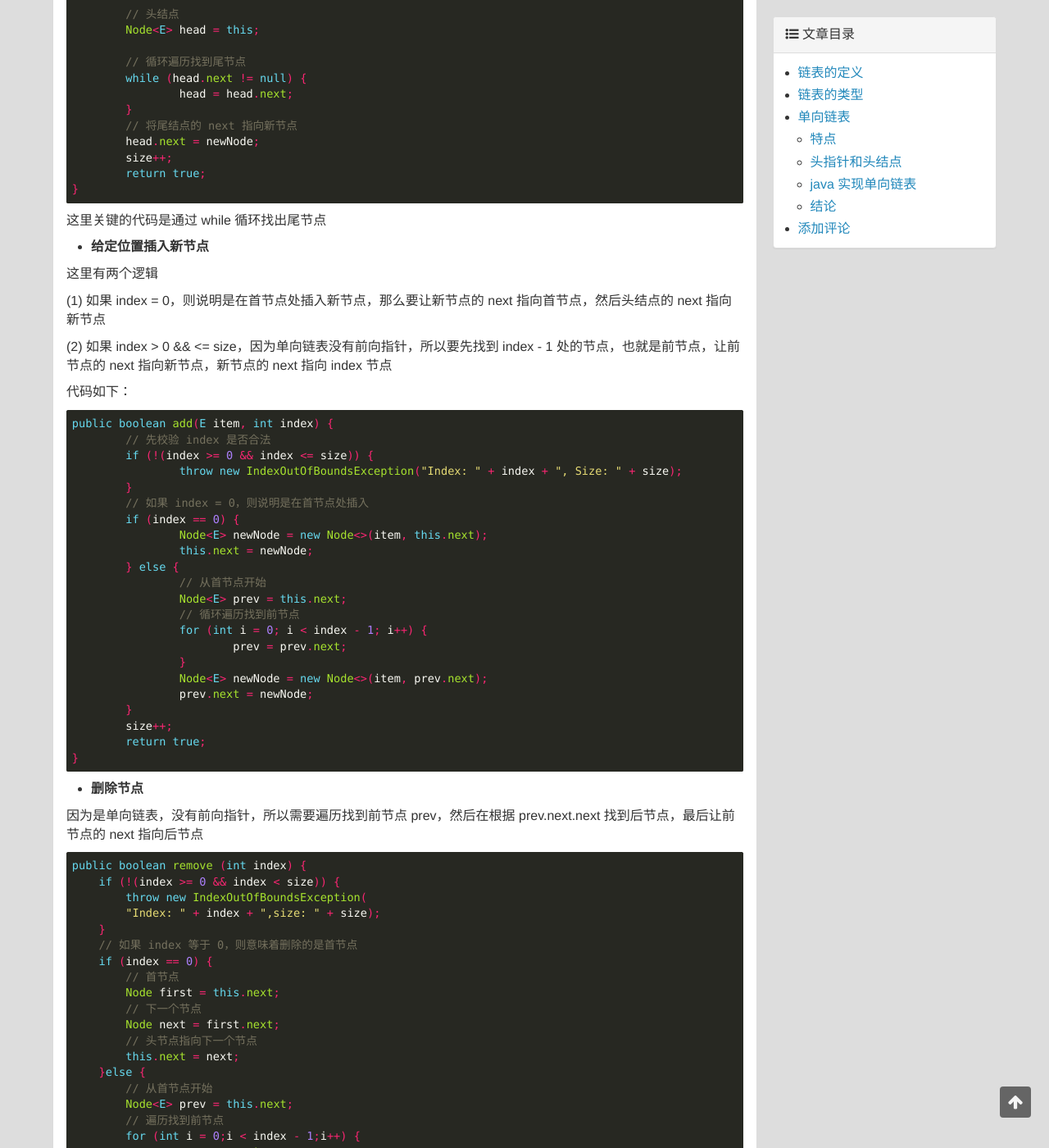
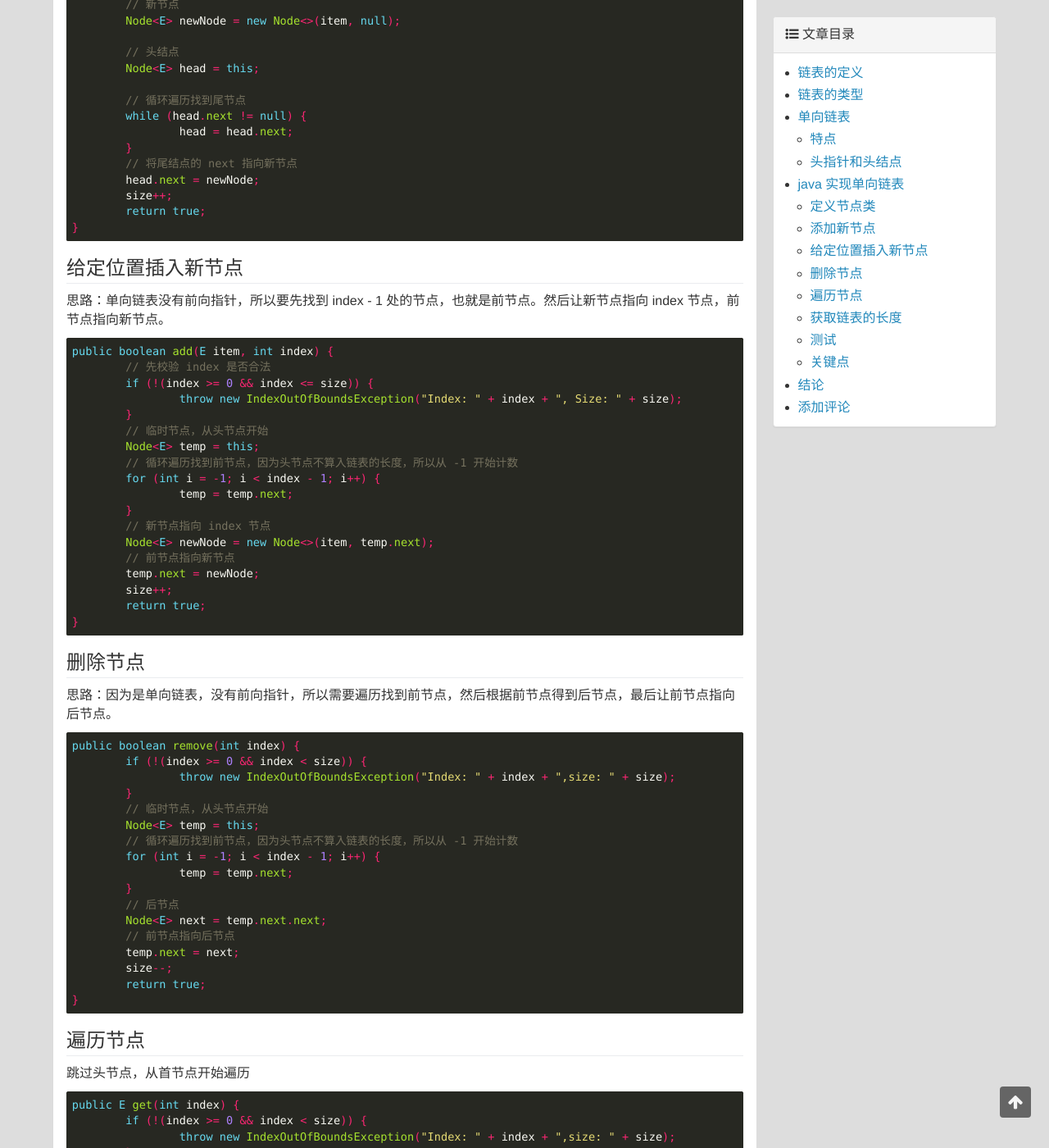
Before and after one commit to miansen/miansen.github.io, a Jekyll site: the page built from _posts/2019-07-08-1.md, in a window 1280 px wide and 1400 px high, scrolled down 2907 px. Shown: the whole window at 82% size. Built offline with Jekyll 4.4.1, drawn with Linux system fonts in a browser that asks for light colours; comment, search, counter and statistics services are not loaded; some of the changed text lies outside the part shown.

Commit message:
update 2019-07-08

````diff
--- a/_posts/2019-07-08-1.md
+++ b/_posts/2019-07-08-1.md
@@ -127,13 +127,13 @@ head -> [null|next] -×-> [data|next] -> [data|next] -> [data|next] -> [data|nul
 
 无头节点的结构则相反，遍历的时候直接从 0 开始遍历就可以了，但是要在首节点处插入新节点就有点麻烦。
 
-### java 实现单向链表
+## java 实现单向链表
 
 我们要实现两种单向链表，分别是有头结点的无头节点的。
 
 先看一下有头结点的实现方式
 
-- **定义节点类**
+### 定义节点类
 
 节点类有三个字段和两个构造方法
 
@@ -153,16 +153,16 @@ public class Node<E> {
 
 	}
 
-	public Node(E item, Node<E> next) {
+	private Node(E item, Node<E> next) {
 		this.item = item;
 		this.next = next;
 	}
 }
 ```
 
-- **添加新节点**
+### 添加新节点
 
-每次添加新节点时，都是在尾部添加，所以得先找出尾结点
+思路：每次添加新节点时，都是在尾部添加，所以得先找出尾结点。
 
 ```java
 public boolean add(E item) {
@@ -183,17 +183,9 @@ public boolean add(E item) {
 }
 ```
 
-这里关键的代码是通过 while 循环找出尾节点
+### 给定位置插入新节点
 
-- **给定位置插入新节点**
-
-这里有两个逻辑
-
-(1) 如果 index = 0，则说明是在首节点处插入新节点，那么要让新节点的 next 指向首节点，然后头结点的 next 指向新节点
-
-(2) 如果 index > 0 && <= size，因为单向链表没有前向指针，所以要先找到 index - 1 处的节点，也就是前节点，让前节点的 next 指向新节点，新节点的 next 指向 index 节点
-
-代码如下：
+思路：单向链表没有前向指针，所以要先找到 index - 1 处的节点，也就是前节点。然后让新节点指向 index 节点，前节点指向新节点。
 
 ```java
 public boolean add(E item, int index) {
@@ -201,79 +193,65 @@ public boolean add(E item, int index) {
 	if (!(index >= 0 && index <= size)) {
 		throw new IndexOutOfBoundsException("Index: " + index + ", Size: " + size);
 	}
-	// 如果 index = 0，则说明是在首节点处插入
-	if (index == 0) {
-		Node<E> newNode = new Node<>(item, this.next);
-		this.next = newNode;
-	} else {
-		// 从首节点开始
-		Node<E> prev = this.next;
-		// 循环遍历找到前节点
-		for (int i = 0; i < index - 1; i++) {
-			prev = prev.next;
-		}
-		Node<E> newNode = new Node<>(item, prev.next);
-		prev.next = newNode;
+	// 临时节点，从头节点开始
+	Node<E> temp = this;
+	// 循环遍历找到前节点，因为头节点不算入链表的长度，所以从 -1 开始计数
+	for (int i = -1; i < index - 1; i++) {
+		temp = temp.next;
 	}
+	// 新节点指向 index 节点
+	Node<E> newNode = new Node<>(item, temp.next);
+	// 前节点指向新节点
+	temp.next = newNode;
 	size++;
 	return true;
 }
 ```
 
-- **删除节点**
+### 删除节点
 
-因为是单向链表，没有前向指针，所以需要遍历找到前节点 prev，然后在根据 prev.next.next 找到后节点，最后让前节点的 next 指向后节点
+思路：因为是单向链表，没有前向指针，所以需要遍历找到前节点，然后根据前节点得到后节点，最后让前节点指向后节点。
 
 ```java
-public boolean remove (int index) {
-    if (!(index >= 0 && index < size)) {
-        throw new IndexOutOfBoundsException(
-        "Index: " + index + ",size: " + size);
-    }
-    // 如果 index 等于 0，则意味着删除的是首节点
-    if (index == 0) {
-        // 首节点
-        Node first = this.next;
-        // 下一个节点
-        Node next = first.next;
-        // 头节点指向下一个节点
-        this.next = next;
-    }else {
-        // 从首节点开始
-        Node<E> prev = this.next;
-        // 遍历找到前节点
-        for (int i = 0;i < index - 1;i++) {
-            prev = prev.next;
-        }
-        // 后节点
-        Node next = prev.next.next;
-        // 前节点指向后节点
-        prev.next = next;
-    }
-    size--;
-    return true;
+public boolean remove(int index) {
+	if (!(index >= 0 && index < size)) {
+		throw new IndexOutOfBoundsException("Index: " + index + ",size: " + size);
+	}
+	// 临时节点，从头节点开始
+	Node<E> temp = this;
+	// 循环遍历找到前节点，因为头节点不算入链表的长度，所以从 -1 开始计数
+	for (int i = -1; i < index - 1; i++) {
+		temp = temp.next;
+	}
+	// 后节点
+	Node<E> next = temp.next.next;
+	// 前节点指向后节点
+	temp.next = next;
+	size--;
+	return true;
 }
 ```
 
-- **遍历节点**
+### 遍历节点
 
 跳过头节点，从首节点开始遍历
 
 ```java
 public E get(int index) {
-    if (!(index >= 0 && index < size)) {
-        throw new IndexOutOfBoundsException("Index: " + index + ",size: " + size);
-    }
-    // 临时节点，从首节点开始
-    Node<E> temp = this.next;
-    for (int i = 0; i < index; i++) {
-        temp = temp.next;
-    }
-    return temp.item;
+	if (!(index >= 0 && index < size)) {
+		throw new IndexOutOfBoundsException("Index: " + index + ",size: " + size);
+	}
+	// 临时节点，从头节点开始
+	Node<E> temp = this;
+	// 循环遍历找到前节点，因为头节点不算入链表的长度，所以从 -1 开始计数
+	for (int i = -1; i < index; i++) {
+		temp = temp.next;
+	}
+	return temp.item;
 }
 ```
 
--  **获取链表的长度**
+### 获取链表的长度
 
 直接返回 size 即可
 
@@ -284,7 +262,7 @@ public int size() {
 ```
 
 
-- **测试**
+### 测试
 
 测试代码
 
@@ -310,6 +288,8 @@ Node{item=null, next=Node{item=d, next=Node{item=b, next=Node{item=c, next=null}
 
 可以看到头节点的 item=null，也就是上面所说的头节点不存储数据，只存储指向首节点的指针域
 
+### 关键点
+
 这段代码主要有几个关键点
 
 - 添加新节点到链表尾部
@@ -322,33 +302,54 @@ while (current.next != null) {
 }
 ```
 
+- 给定位置插入新节点
+
+(1) 从 -1 开始遍历
+
+```java
+for (int i = -1; i < index; i++) {
+    temp = temp.next;
+}
+```
+
+(2) 新节点指向 index 节点
+
+```java
+Node<E> newNode = new Node<>(item, temp.next);
+```
+
+(3) 前节点指向新节点
+
+```java
+temp.next = newNode;
+```
+
+- 删除节点
+
+(1) 从 -1 开始遍历
+
+```java
+for (int i = -1; i < index; i++) {
+    temp = temp.next;
+}
+```
+
+(2) 前节点指向后节点
+
+```java
+// 后节点
+Node<E> next = temp.next.next;
+// 前节点指向后节点
+temp.next = next;
+```
+
 - 遍历链表
 
 从首节点(有效节点)开始，只要不为null，就输出
 
 ```java
-// 跳过头节点
-Node<E> current = this.next;
-for (int i = 0; i < index; i++) {
-    current = current.next;
-}
-```
-
-- 给定位置插入新节点
-
-首先判断位置是否 >=0 && <= size，如果不是则抛出异常
-
-如果等于 0，则说明是在首节点处插入新节点，那么只要找到头节点，把头节点的next 指向新节点，新节点的 next 指向原来的首节点就可以了
-
-如果等于 sieze，则说明是在链表尾部添加
-
-否则就用 for 循环遍历到给定位置处插入，前提是要跳过头节点
-
-```java
-// 跳过头节点
-Node<E> current = this.next;
-for (int i = 0; i < index; i++) {
-    current = current.next;
+for (int i = -1; i < index; i++) {
+    temp = temp.next;
 }
 ```
 
@@ -356,6 +357,6 @@ for (int i = 0; i < index; i++) {
 
 每访问一次节点，size++ 即可
 
-### 结论
+## 结论
 
 链表本身并不难，刚开始容易被 next 绕晕。。。最好是要先结合各种示意图来理解链表的结构和原理，然后一定要亲自动手敲代码，试着自己用代码去实现，如果实现不了再去看别人是怎么实现的。用代码实现了之后，在反过头来看链表的结构和原理，进一步加深理解，这样反反复复的学习才能真正的掌握链表。
````
